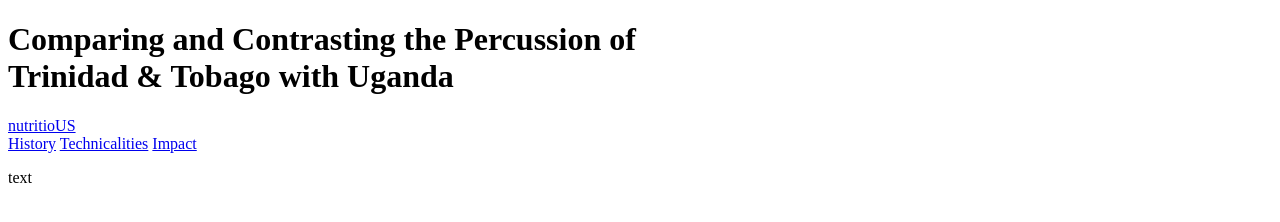
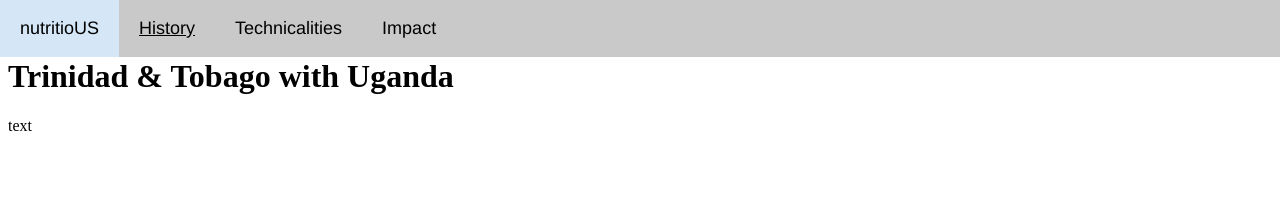
Before and after one commit to kdelaney472/musc318proj1, a plain HTML site: page index.html in a window 1280 px wide. Drawn offline with Linux system fonts and the light colour scheme.

Commit message:
Update style.css

```diff
--- a/css/style.css
+++ b/css/style.css
@@ -1 +1,43 @@
-wip
+.navbar {
+  position: absolute;
+  overflow: hidden;
+  border-style: none;
+  border-radius: 0px;
+  width: 100%;
+  background-color: #c9c9c9;
+  box-sizing: border-box;
+  margin: 0px;
+  padding: 0px;
+  left: 0px;
+  top: 0px;
+}
+
+/* Style the links inside the navigation bar */
+.navbar a {
+  float: left;
+  display: block;
+  color: black;
+  text-align: center;
+  padding: 18px 20px;
+  text-decoration: none;
+  font-size: 18px;
+  font-family: Helvetica, Sans-Serif;
+}
+
+
+/* Change the color of links on hover */
+.navbar a:hover {
+  background-color: #d5e7f7;
+  color: black;
+  text-decoration: none;
+}
+/* Change the color of links on hover */
+.navbar a:click {
+  background-color: white;
+  color: #dbdbce;
+}
+
+/* Hide the link that should open and close the topnav on small screens */
+.navbar .icon {
+  display: none;
+}
```
